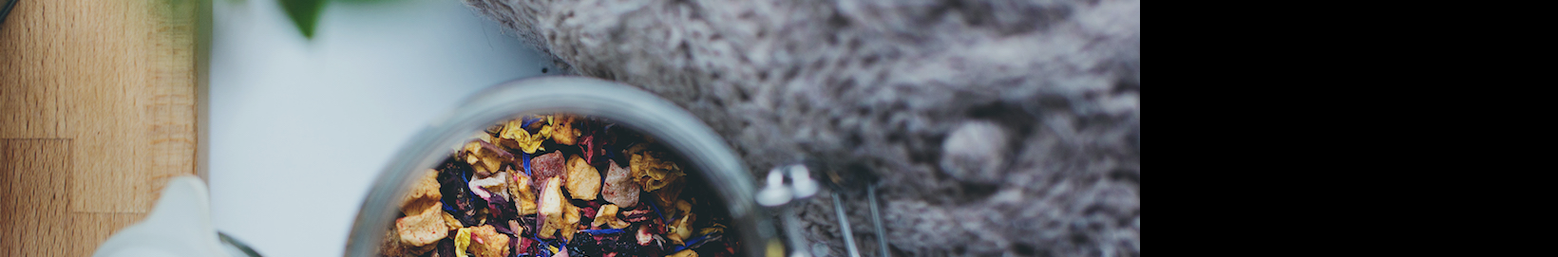
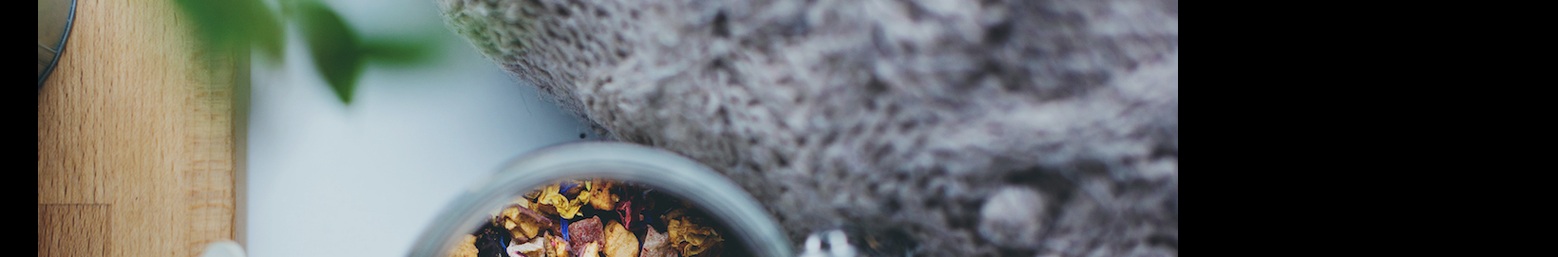
Before and after one commit to alphaseinor/tea-cozy, a plain HTML site: page index.html in a window 1280 px wide. Shown: the part 71-342 px from the top of the page at 95% size, 1640 px wide, since content can reach past the window. Drawn offline with Linux system fonts and the light colour scheme.

Commit message:
changed top section margin to auto and moved header to above top section in index.

```diff
--- a/index.html
+++ b/index.html
@@ -6,7 +6,6 @@
     <title>Tea Cozy Home</title>
   </head>
   <body>
-    <div class="top_section">
     <div class="header flexbox_container">
       <img src="./resources/images/img-tea-cozy-logo.png" alt="logo">
       <nav>
@@ -15,6 +14,7 @@
         <span><a href="#locations">Locations</a></span>
       </nav>
     </div>
+    <div class="top_section">
         <div id="mission" class="flexbox_container">
         <div class="mission_statement">
           <h2>Our Mission</h2>
--- a/resources/css/style.css
+++ b/resources/css/style.css
@@ -9,9 +9,7 @@ body {
 a{
   color: seashell;
 }
-div{
-  display: block;
-}
+
 h2, h4{
   display: block;
 }
@@ -42,6 +40,7 @@ nav span {
   position: fixed;
   background-color: black;
   align-items: center;
+  justify-content: center;
 }
 
 .header img{
@@ -50,8 +49,10 @@ nav span {
 }
 
 .top_section{
+  opacity: 0.9;
+  padding-top: 69px;
   width: 1200px;
-  opacity: 0.9
+  margin: auto;
 }
 
 .flexbox_container{
```
Lines whose indentation alone changed are shown as unchanged.
